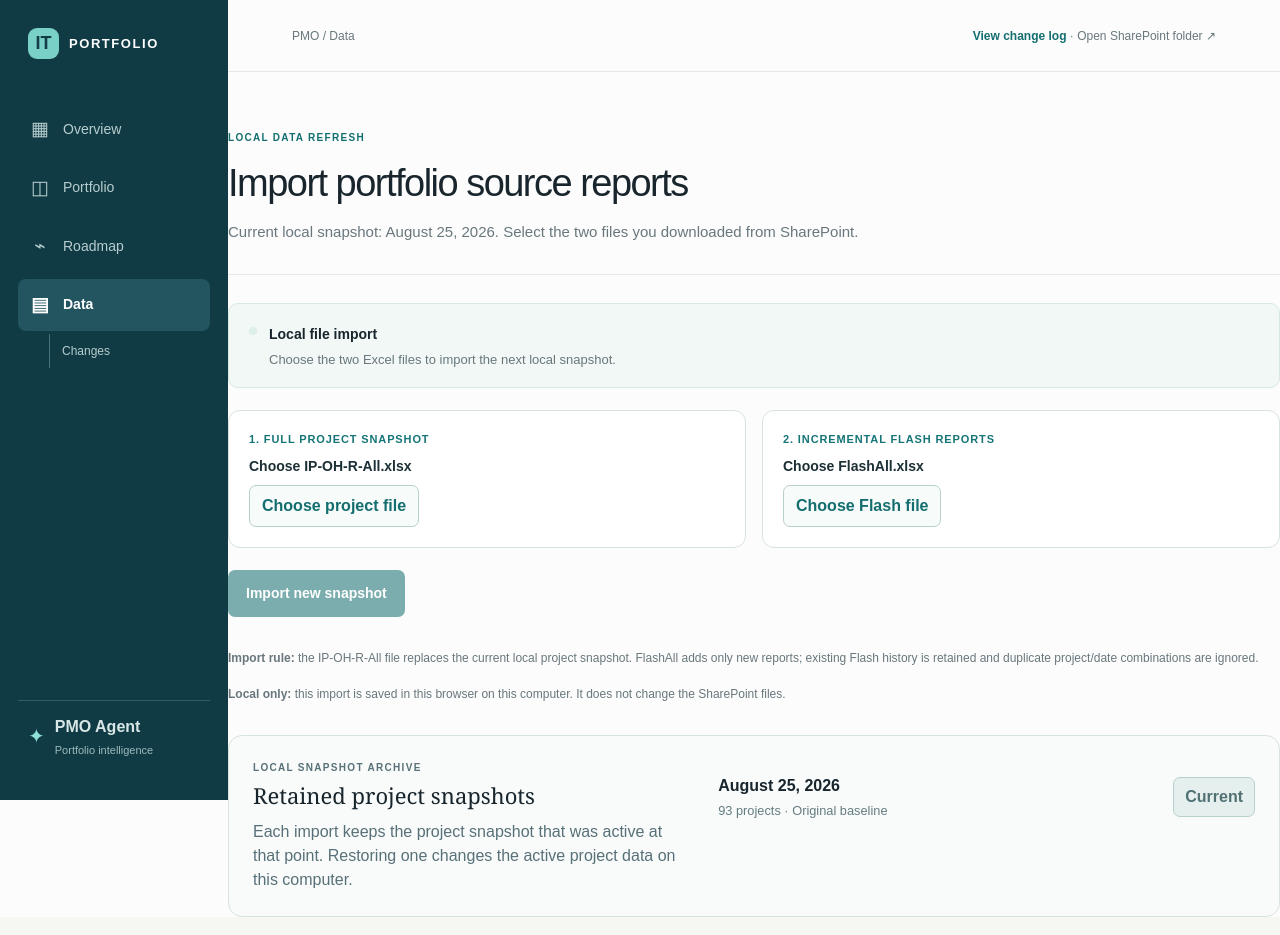
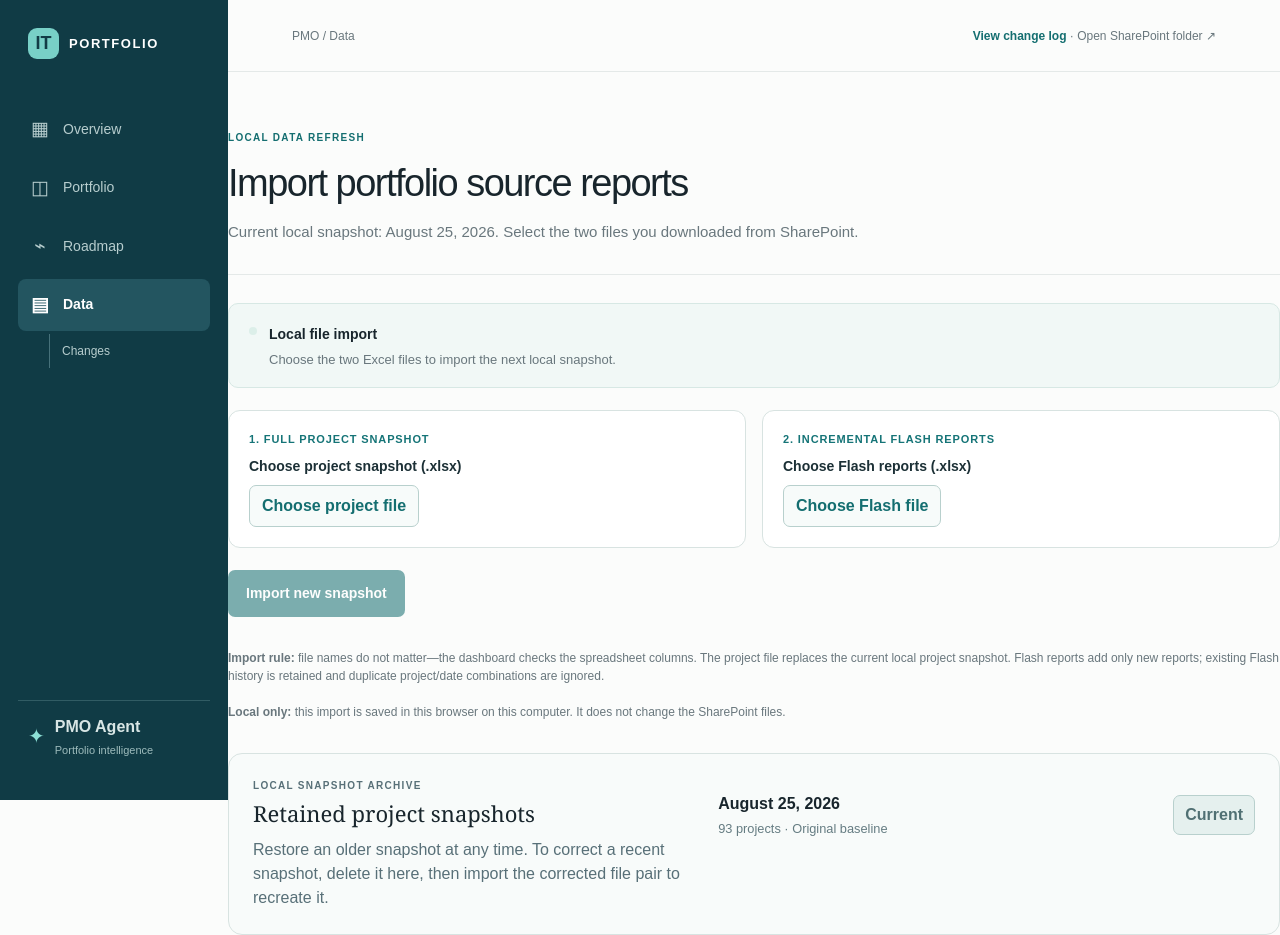
Before and after one commit to kevinhasl/PMO-Agent, a Next.js app: page /reports in a window 1280 px wide. Built offline with nearby package versions, Linux system fonts and the light colour scheme.

Commit message:
Snapshot updated

```diff
--- a/app/reports/page.tsx
+++ b/app/reports/page.tsx
@@ -18,11 +18,10 @@ const typeSlug = (text: string) => text.toLowerCase().replace(/[^a-z0-9]+/g, '-'
 
 export default function ReportsPage() {
   const projectInput = useRef<HTMLInputElement>(null); const flashInput = useRef<HTMLInputElement>(null);
-  const { applySnapshot, snapshotDate, snapshots, restoreSnapshot } = useDashboardData();
+  const { applySnapshot, snapshotDate, snapshots, restoreSnapshot, deleteSnapshot } = useDashboardData();
   const [projectFile, setProjectFile] = useState<File | null>(null); const [flashFile, setFlashFile] = useState<File | null>(null); const [message, setMessage] = useState('Choose the two Excel files to import the next local snapshot.'); const [importing, setImporting] = useState(false);
   const importFiles = async () => {
     if (!projectFile || !flashFile) return setMessage('Choose both the project snapshot and the incremental Flash report file.');
-    if (!/ip-oh-r-all/i.test(projectFile.name) || !/flashall/i.test(flashFile.name)) return setMessage('Use one IP-OH-R-All file and one FlashAll file.');
     setImporting(true);
     try {
       const [projectRows, flashRows] = await Promise.all([readRows(projectFile), readRows(flashFile)]);
@@ -41,14 +40,15 @@ export default function ReportsPage() {
     } catch (error) { setMessage(error instanceof Error ? error.message : 'The files could not be imported.'); }
     finally { setImporting(false); }
   };
+  const removeSnapshot = (date: string) => { if (window.confirm(`Delete the ${date} local snapshot? This does not remove the SharePoint files.`)) { deleteSnapshot(date); setMessage(`Deleted the ${date} local snapshot. You can import a corrected file pair to recreate it.`); } };
   return <main className="with-sidebar reports-page"><Sidebar /><div className="page-content">
     <header className="portfolio-top"><span>PMO / Data</span><span><Link href="/changes" className="back-link">View change log</Link> · <a href="https://iemfgcom.sharepoint.com/sites/IT-PMO/Shared%20Documents/PMO%20Dashboard%20Data" target="_blank" rel="noreferrer">Open SharePoint folder ↗</a></span></header>
     <section className="reports-hero"><div><p className="eyebrow">LOCAL DATA REFRESH</p><h1>Import portfolio source reports</h1><p>Current local snapshot: {snapshotDate}. Select the two files you downloaded from SharePoint.</p></div></section>
     <section className="reports-status import-status" aria-live="polite"><span className="status-dot good" /><div><strong>{importing ? 'Importing files…' : 'Local file import'}</strong><p>{message}</p></div></section>
-    <section className="upload-grid"><label><span>1. Full project snapshot</span><strong>{projectFile?.name ?? 'Choose IP-OH-R-All.xlsx'}</strong><input ref={projectInput} type="file" accept=".xlsx" onChange={event => setProjectFile(event.target.files?.[0] ?? null)} /><button type="button" onClick={() => projectInput.current?.click()}>Choose project file</button></label><label><span>2. Incremental Flash reports</span><strong>{flashFile?.name ?? 'Choose FlashAll.xlsx'}</strong><input ref={flashInput} type="file" accept=".xlsx" onChange={event => setFlashFile(event.target.files?.[0] ?? null)} /><button type="button" onClick={() => flashInput.current?.click()}>Choose Flash file</button></label></section>
+    <section className="upload-grid"><label><span>1. Full project snapshot</span><strong>{projectFile?.name ?? 'Choose project snapshot (.xlsx)'}</strong><input ref={projectInput} type="file" accept=".xlsx" onChange={event => setProjectFile(event.target.files?.[0] ?? null)} /><button type="button" onClick={() => projectInput.current?.click()}>Choose project file</button></label><label><span>2. Incremental Flash reports</span><strong>{flashFile?.name ?? 'Choose Flash reports (.xlsx)'}</strong><input ref={flashInput} type="file" accept=".xlsx" onChange={event => setFlashFile(event.target.files?.[0] ?? null)} /><button type="button" onClick={() => flashInput.current?.click()}>Choose Flash file</button></label></section>
     <button className="check-files-button import-button" onClick={() => void importFiles()} disabled={importing || !projectFile || !flashFile}>{importing ? 'Importing…' : 'Import new snapshot'}</button>
-    <p className="reports-note"><strong>Import rule:</strong> the IP-OH-R-All file replaces the current local project snapshot. FlashAll adds only new reports; existing Flash history is retained and duplicate project/date combinations are ignored.</p>
+    <p className="reports-note"><strong>Import rule:</strong> file names do not matter—the dashboard checks the spreadsheet columns. The project file replaces the current local project snapshot. Flash reports add only new reports; existing Flash history is retained and duplicate project/date combinations are ignored.</p>
     <p className="reports-note"><strong>Local only:</strong> this import is saved in this browser on this computer. It does not change the SharePoint files.</p>
-    <section className="snapshot-archive"><div><p className="eyebrow">LOCAL SNAPSHOT ARCHIVE</p><h2>Retained project snapshots</h2><p>Each import keeps the project snapshot that was active at that point. Restoring one changes the active project data on this computer.</p></div><div>{[...snapshots].reverse().map(snapshot => <article key={snapshot.date}><div><strong>{snapshot.date}</strong><small>{snapshot.projects.length} projects · {snapshot.importedAt === 'Baseline' ? 'Original baseline' : `Imported ${snapshot.importedAt}`}</small></div><button type="button" disabled={snapshot.date === snapshotDate} onClick={() => restoreSnapshot(snapshot.date)}>{snapshot.date === snapshotDate ? 'Current' : 'Restore'}</button></article>)}</div></section>
+    <section className="snapshot-archive"><div><p className="eyebrow">LOCAL SNAPSHOT ARCHIVE</p><h2>Retained project snapshots</h2><p>Restore an older snapshot at any time. To correct a recent snapshot, delete it here, then import the corrected file pair to recreate it.</p></div><div>{[...snapshots].reverse().map(snapshot => <article key={snapshot.date}><div><strong>{snapshot.date}</strong><small>{snapshot.projects.length} projects · {snapshot.importedAt === 'Baseline' ? 'Original baseline' : `Imported ${snapshot.importedAt}`}</small></div><div className="snapshot-actions"><button type="button" disabled={snapshot.date === snapshotDate} onClick={() => restoreSnapshot(snapshot.date)}>{snapshot.date === snapshotDate ? 'Current' : 'Restore'}</button>{snapshot.importedAt !== 'Baseline' && <button type="button" className="delete-snapshot" onClick={() => removeSnapshot(snapshot.date)}>Delete</button>}</div></article>)}</div></section>
   </div></main>;
 }
```
Also changed, not shown: app/components/DashboardDataProvider.tsx (+2 -2 lines), app/globals.css.
